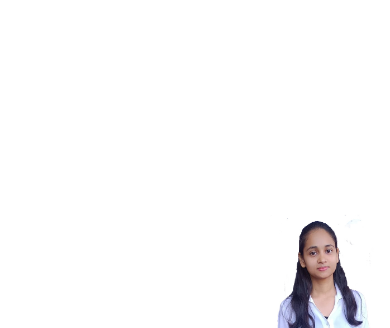
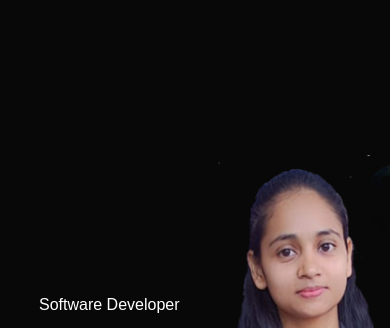
Before and after one commit to AnkitaKumari17/Portfolio, a plain HTML site: page index.html in a window 390 px wide. Shown: the part 102-430 px from the top of the page. Drawn offline with Linux system fonts and the light colour scheme.

Commit message:
Add files via upload

```diff
--- a/style.css
+++ b/style.css
@@ -365,7 +365,7 @@ nav .fa-solid{
 
 @media only screen and (max-width: 600px) {
    #header{
-    background-image: url(images/mobile.jpg);
+    background-image: url(images/photomobile.png);
    }
    .header-text{
     margin-top: 100%;
```
